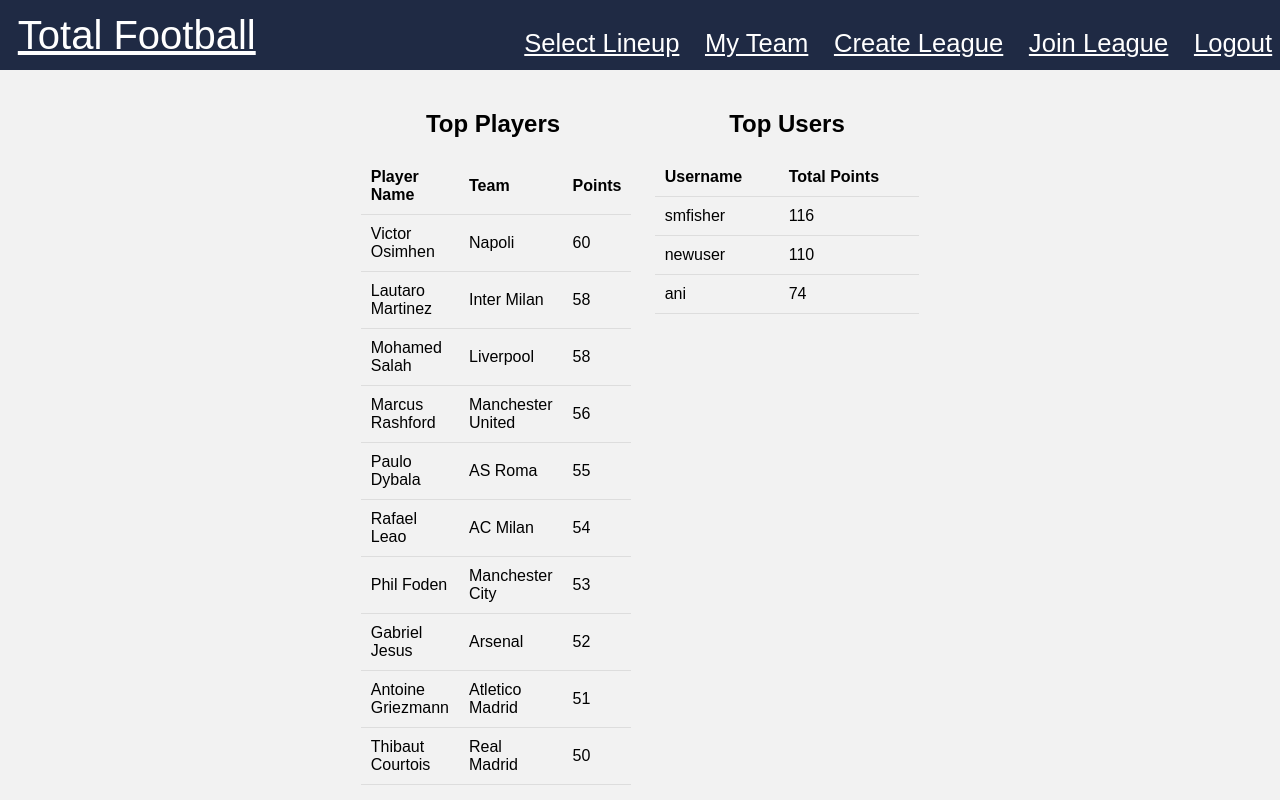
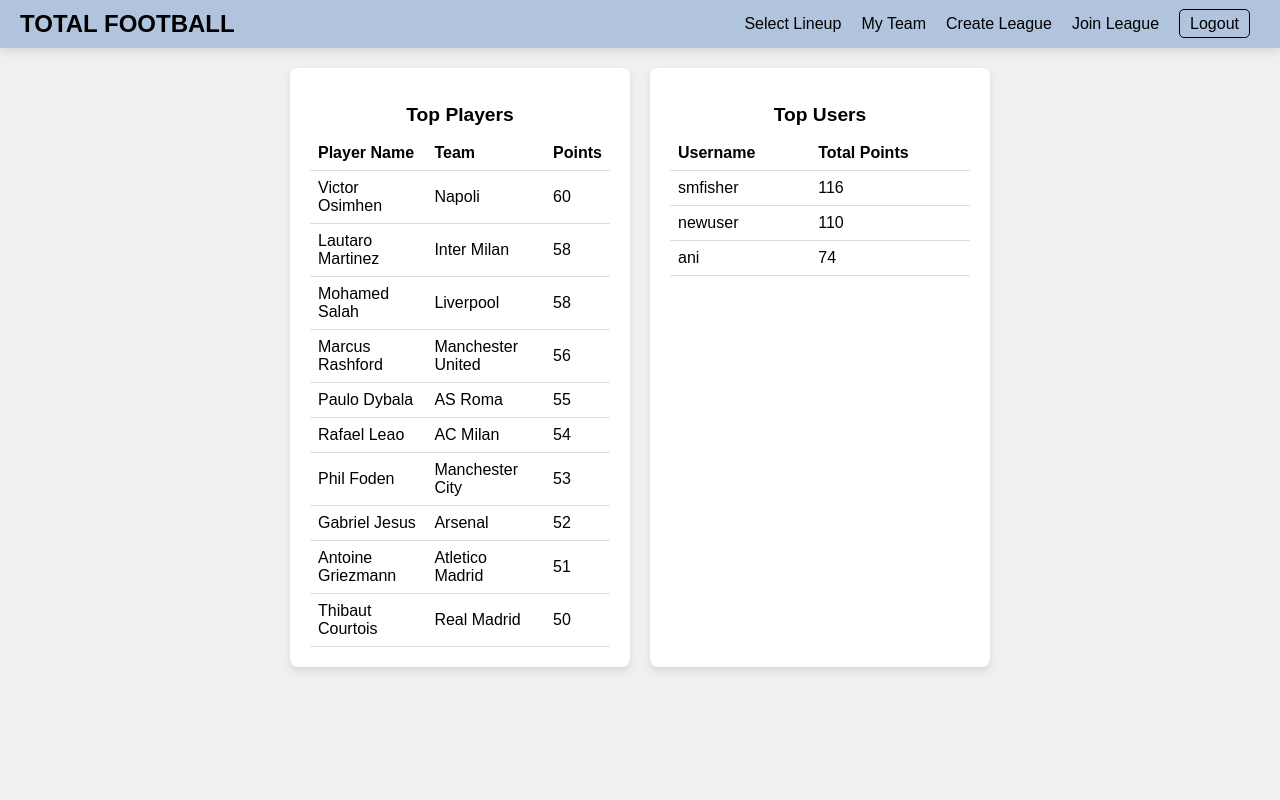
Before and after one commit to AniMani05/Total-Football, a Django app: page /homepage in a window 1280 px wide. Run offline with Django 5.2, Linux system fonts and the light colour scheme; data comes from the database, SQL or seed files in the repository; data that the repository does not hold is empty.

Commit message:
Added homepage formatting

```diff
--- /dev/null
+++ b/totalfootball/static/homepage.css
@@ -0,0 +1,95 @@
+/* General body styling */
+body {
+    margin: 0;
+    font-family: Arial, sans-serif;
+    background-color: #f0f0f0; /* Light background */
+}
+
+/* Header/NavBar styling */
+.header-box {
+    display: flex;
+    align-items: center;
+    justify-content: space-between;
+    background-color: #b0c4de; /* Light blue background */
+    padding: 10px 20px;
+    box-shadow: 0 4px 8px rgba(0, 0, 0, 0.1); /* Soft shadow */
+}
+
+#id_site_name a {
+    font-size: 1.5rem;
+    font-weight: bold;
+    color: #000;
+    text-decoration: none;
+}
+
+#id_site_name {
+    flex: 1; /* Ensures "Total Football" aligns to the left */
+}
+
+/* Navbar links styling */
+.bottom {
+    margin: 0 10px;
+}
+
+.bottom a {
+    color: #000;
+    text-decoration: none;
+    font-size: 1rem;
+}
+
+.bottom a:hover {
+    text-decoration: underline; /* Adds underline on hover */
+}
+
+/* Special styling for the Logout button */
+#id_nav_logout a {
+    padding: 5px 10px;
+    border: 1px solid #000;
+    border-radius: 5px;
+}
+
+#id_nav_logout a:hover {
+    background-color: #d3d3d3; /* Light grey background on hover */
+}
+
+/* Leaderboard container styling */
+.leaderboard-container {
+    display: flex;
+    justify-content: center;
+    padding: 20px;
+    gap: 20px;
+}
+
+.leaderboard {
+    background-color: #fff;
+    border-radius: 8px;
+    padding: 20px;
+    box-shadow: 0 4px 8px rgba(0, 0, 0, 0.1); /* Soft shadow for leaderboard boxes */
+    width: 300px;
+}
+
+.leaderboard h2 {
+    font-size: 1.2rem;
+    margin-bottom: 10px;
+    text-align: center;
+}
+
+/* Table styling */
+table {
+    width: 100%;
+    border-collapse: collapse;
+}
+
+th, td {
+    padding: 8px;
+    text-align: left;
+    border-bottom: 1px solid #ddd;
+}
+
+th {
+    font-weight: bold;
+}
+
+tr:hover {
+    background-color: #f1f1f1; /* Row highlight on hover */
+}
--- a/totalfootball/templates/homepage.html
+++ b/totalfootball/templates/homepage.html
@@ -3,13 +3,13 @@
     <head>
         <meta charset="UTF-8">
         <title>Total Football</title>
-        <link rel="stylesheet" href="../static/login.css">
+        <link rel="stylesheet" href="../static/homepage.css">
     </head>
 
     <body>
         <div class="header-box" id="id_header_div">
             <div class="centered" id="id_site_name">
-                <a href="/homepage">Total Football</a>
+                <a href="/homepage">TOTAL FOOTBALL</a>
             </div>
             <div class="bottom" id="id_nav_profile">
                 <a href="{% url 'profile' user.id %}">{{ user.first_name }} {{ user.last_name }}</a>
```
Also changed, not shown: totalfootball/forms.py (+9 -9 lines).
